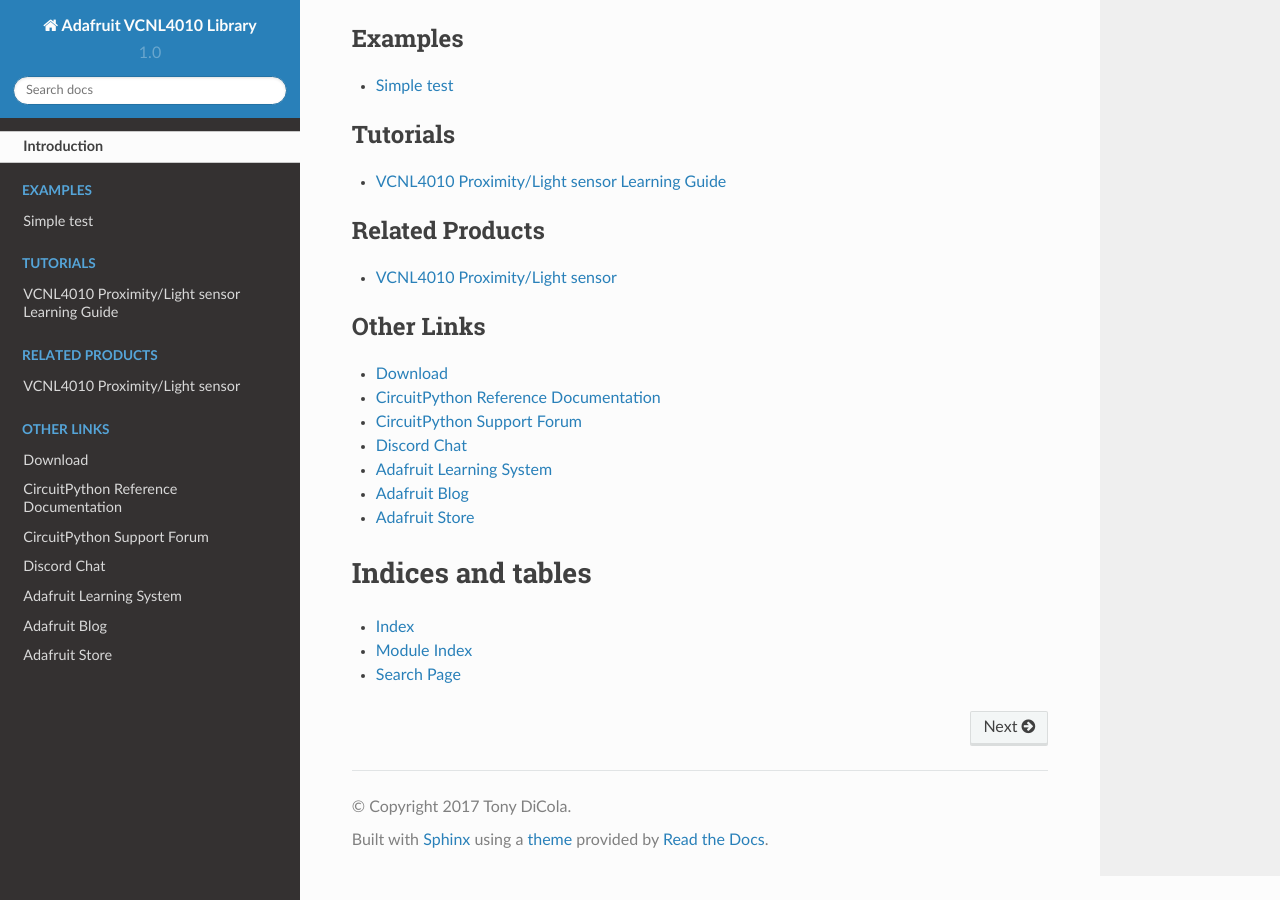
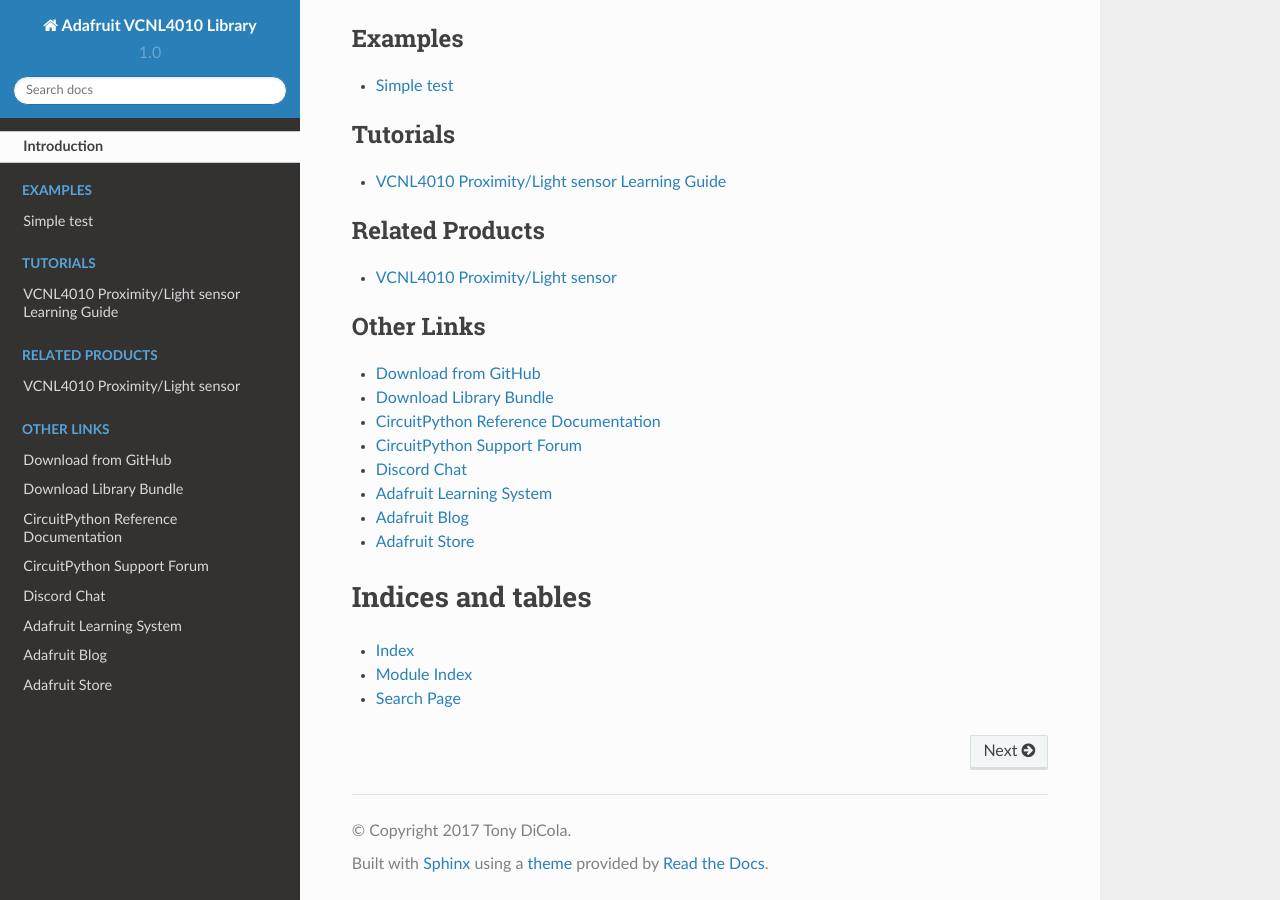
Before and after one commit to adafruit/Adafruit_CircuitPython_VCNL4010, a Sphinx documentation site: the page built from docs/index.rst, in a window 1280 px wide and 900 px high, scrolled down 1419 px. Built offline with Sphinx 7.4.7 and the Read the Docs theme 2.0.0, drawn with Linux system fonts in a browser that asks for light colours.

Commit message:
Added cp.org link to index.rst

```diff
--- a/docs/index.rst
+++ b/docs/index.rst
@@ -34,7 +34,8 @@
 .. toctree::
     :caption: Other Links
 
-    Download <https://github.com/adafruit/Adafruit_CircuitPython_VCNL4010/releases/latest>
+    Download from GitHub <https://github.com/adafruit/Adafruit_CircuitPython_VCNL4010/releases/latest>
+    Download Library Bundle <https://circuitpython.org/libraries>
     CircuitPython Reference Documentation <https://docs.circuitpython.org>
     CircuitPython Support Forum <https://forums.adafruit.com/viewforum.php?f=60>
     Discord Chat <https://adafru.it/discord>
```
